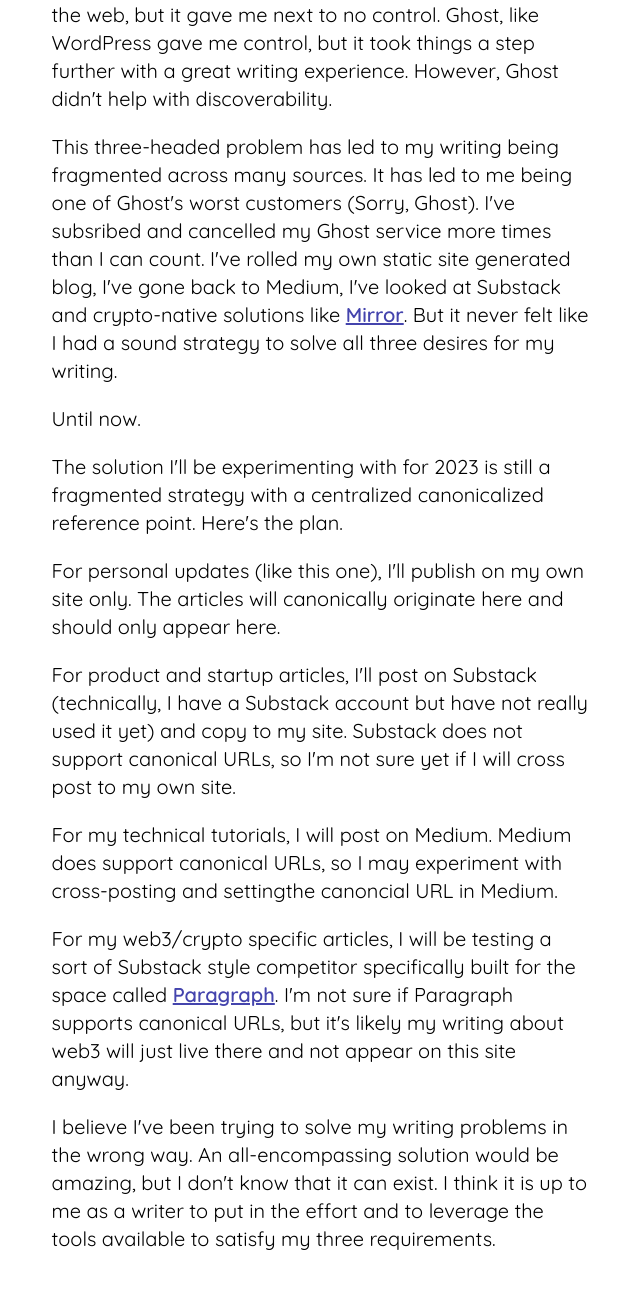
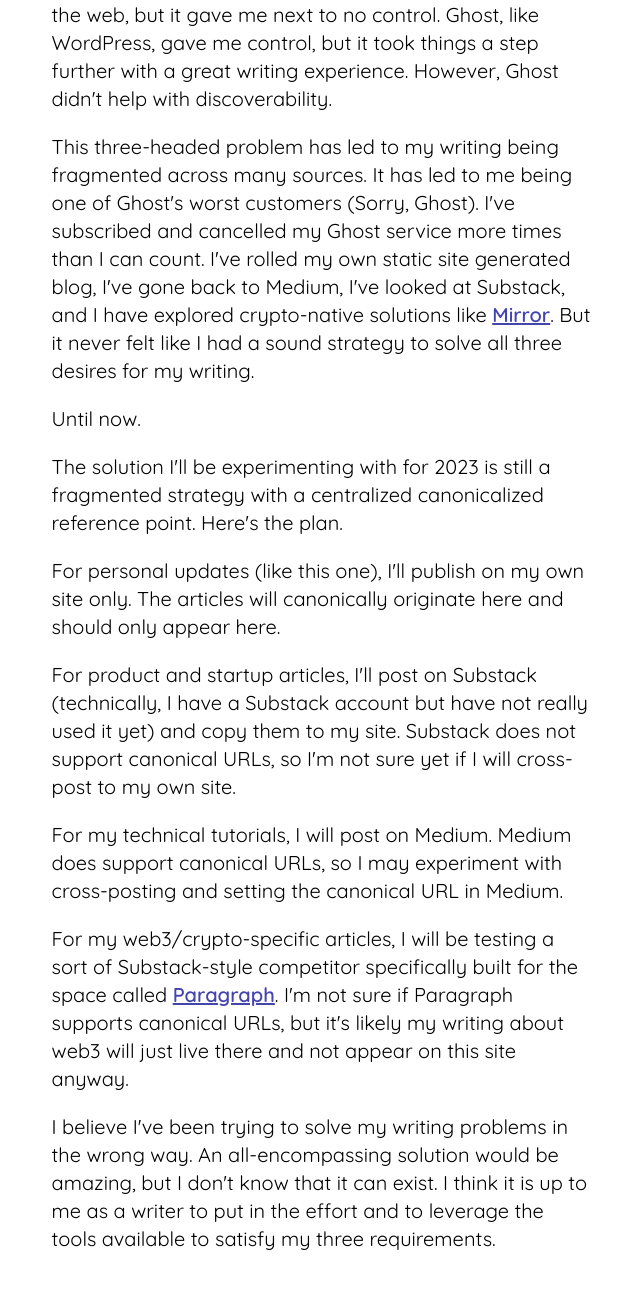
Before and after one commit to polluterofminds/polluterofminds-site, an Eleventy site: page blog/writing_and_distribution.md in a window 1280 px wide. Shown: the part 987-2276 px from the top of the page, without its empty margins (318-958 px from the left). Built offline with nearby package versions, Linux system fonts and the light colour scheme; Eleventy itself is replaced by a stand-in of ours; files that its build step writes are made by us from their sources.

Commit message:
grammar fixes

```diff
--- a/blog/writing_and_distribution.md
+++ b/blog/writing_and_distribution.md
@@ -18,9 +18,9 @@ The trouble wasn't just options. There have always been options. The problem was
 3.  Writing experience
 
 
-This has led to the bounce-around approach I mentioned above. Blogger had some discoverability baked in, but I didn't control my site and the writing experience was bad. WordPress gave me control through self-hosting, but discoverability was bad and until their most recent editor version, the writing experience was bad. Medium provided tons of discoverability and the best writing experience on the web, but it gave me next to no control. Ghost, like WordPress gave me control, but it took things a step further with a great writing experience. However, Ghost didn't help with discoverability.
+This has led to the bounce-around approach I mentioned above. Blogger had some discoverability baked in, but I didn't control my site and the writing experience was bad. WordPress gave me control through self-hosting, but discoverability was bad and until their most recent editor version, the writing experience was bad. Medium provided tons of discoverability and the best writing experience on the web, but it gave me next to no control. Ghost, like WordPress, gave me control, but it took things a step further with a great writing experience. However, Ghost didn't help with discoverability.
 
-This three-headed problem has led to my writing being fragmented across many sources. It has led to me being one of Ghost's worst customers (Sorry, Ghost). I've subsribed and cancelled my Ghost service more times than I can count. I've rolled my own static site generated blog, I've gone back to Medium, I've looked at Substack and crypto-native solutions like [Mirror](https://mirror.xyz). But it never felt like I had a sound strategy to solve all three desires for my writing.
+This three-headed problem has led to my writing being fragmented across many sources. It has led to me being one of Ghost's worst customers (Sorry, Ghost). I've subscribed and cancelled my Ghost service more times than I can count. I've rolled my own static site generated blog, I've gone back to Medium, I've looked at Substack, and I have explored crypto-native solutions like [Mirror](https://mirror.xyz). But it never felt like I had a sound strategy to solve all three desires for my writing.
 
 Until now.
 
@@ -28,10 +28,10 @@ The solution I'll be experimenting with for 2023 is still a fragmented strategy
 
 For personal updates (like this one), I'll publish on my own site only. The articles will canonically originate here and should only appear here.
 
-For product and startup articles, I'll post on Substack (technically, I have a Substack account but have not really used it yet) and copy to my site. Substack does not support canonical URLs, so I'm not sure yet if I will cross post to my own site.
+For product and startup articles, I'll post on Substack (technically, I have a Substack account but have not really used it yet) and copy them to my site. Substack does not support canonical URLs, so I'm not sure yet if I will cross-post to my own site.
 
-For my technical tutorials, I will post on Medium. Medium does support canonical URLs, so I may experiment with cross-posting and settingthe canoncial URL in Medium.
+For my technical tutorials, I will post on Medium. Medium does support canonical URLs, so I may experiment with cross-posting and setting the canonical URL in Medium.
 
-For my web3/crypto specific articles, I will be testing a sort of Substack style competitor specifically built for the space called [Paragraph](https://paragraph.xyz). I'm not sure if Paragraph supports canonical URLs, but it's likely my writing about web3 will just live there and not appear on this site anyway.
+For my web3/crypto-specific articles, I will be testing a sort of Substack-style competitor specifically built for the space called [Paragraph](https://paragraph.xyz). I'm not sure if Paragraph supports canonical URLs, but it's likely my writing about web3 will just live there and not appear on this site anyway.
 
 I believe I've been trying to solve my writing problems in the wrong way. An all-encompassing solution would be amazing, but I don't know that it can exist. I think it is up to me as a writer to put in the effort and to leverage the tools available to satisfy my three requirements.
```
